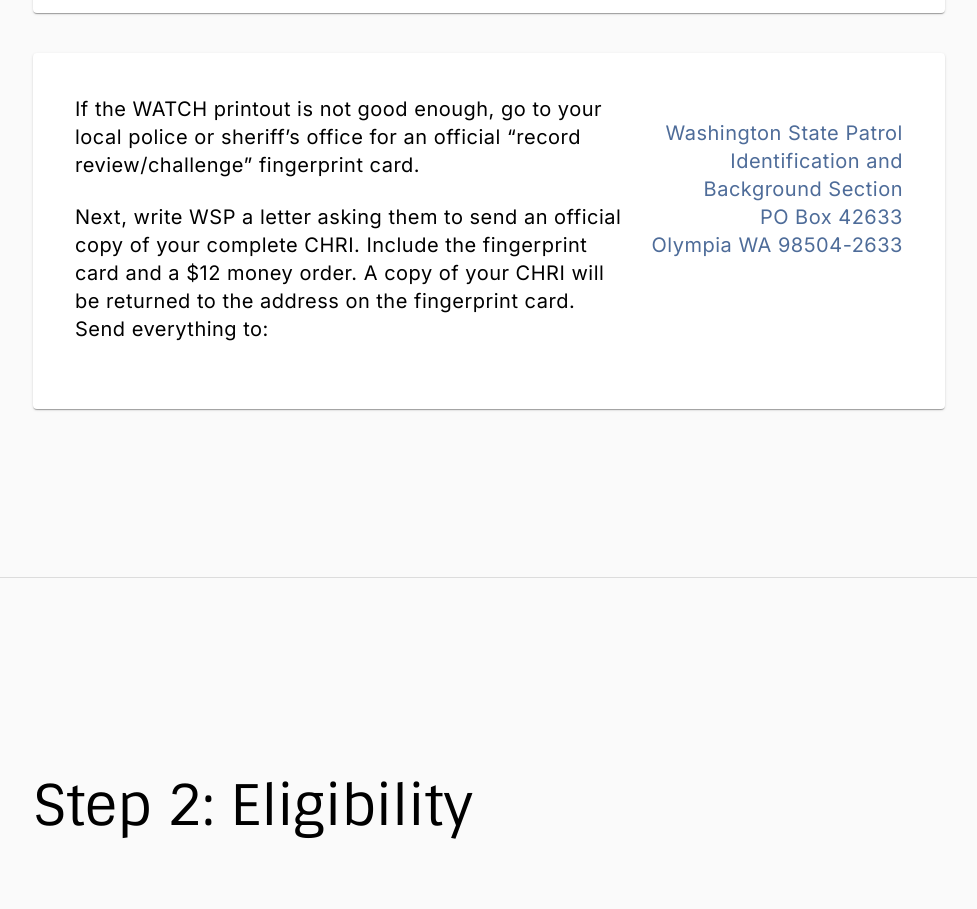
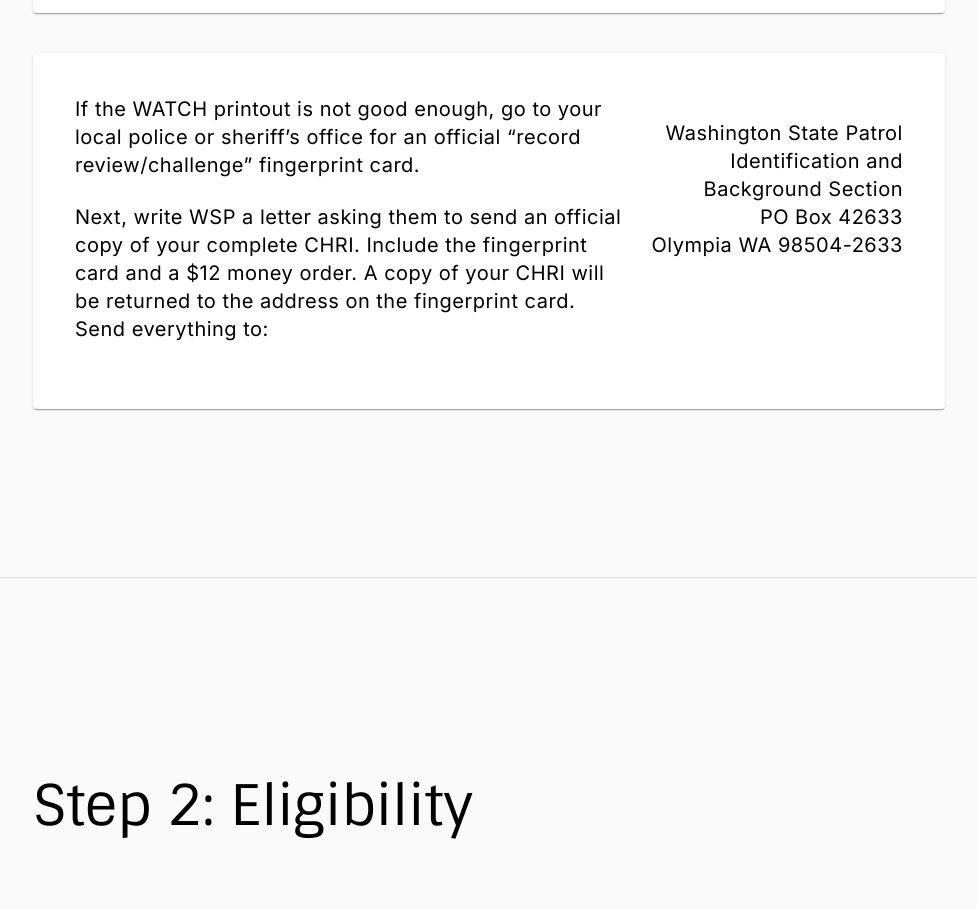
Before and after one commit to openseattle/clearviction-v1, a React (Create React App) app: page /get-started in a window 1280 px wide. Shown: the part 2640-3549 px from the top of the page, without its empty margins (151-1128 px from the left). Built offline with nearby package versions, Linux system fonts and the light colour scheme.

Commit message:
remove unused link

```diff
--- a/src/Pages/GetStartedPage.jsx
+++ b/src/Pages/GetStartedPage.jsx
@@ -156,13 +156,11 @@ const GetStartedPage = () => {
             </Grid>
             <Grid item xs={12} sm={4}>
               <Typography className={classes.volunteerTextStyle} align="right">
-                <Link align="center">
                   Washington State Patrol <br />
                   Identification and <br />
                   Background Section <br />
                   PO Box 42633 <br />
                   Olympia WA 98504-2633 <br />
-                </Link>
               </Typography>
             </Grid>
           </Grid>
```
